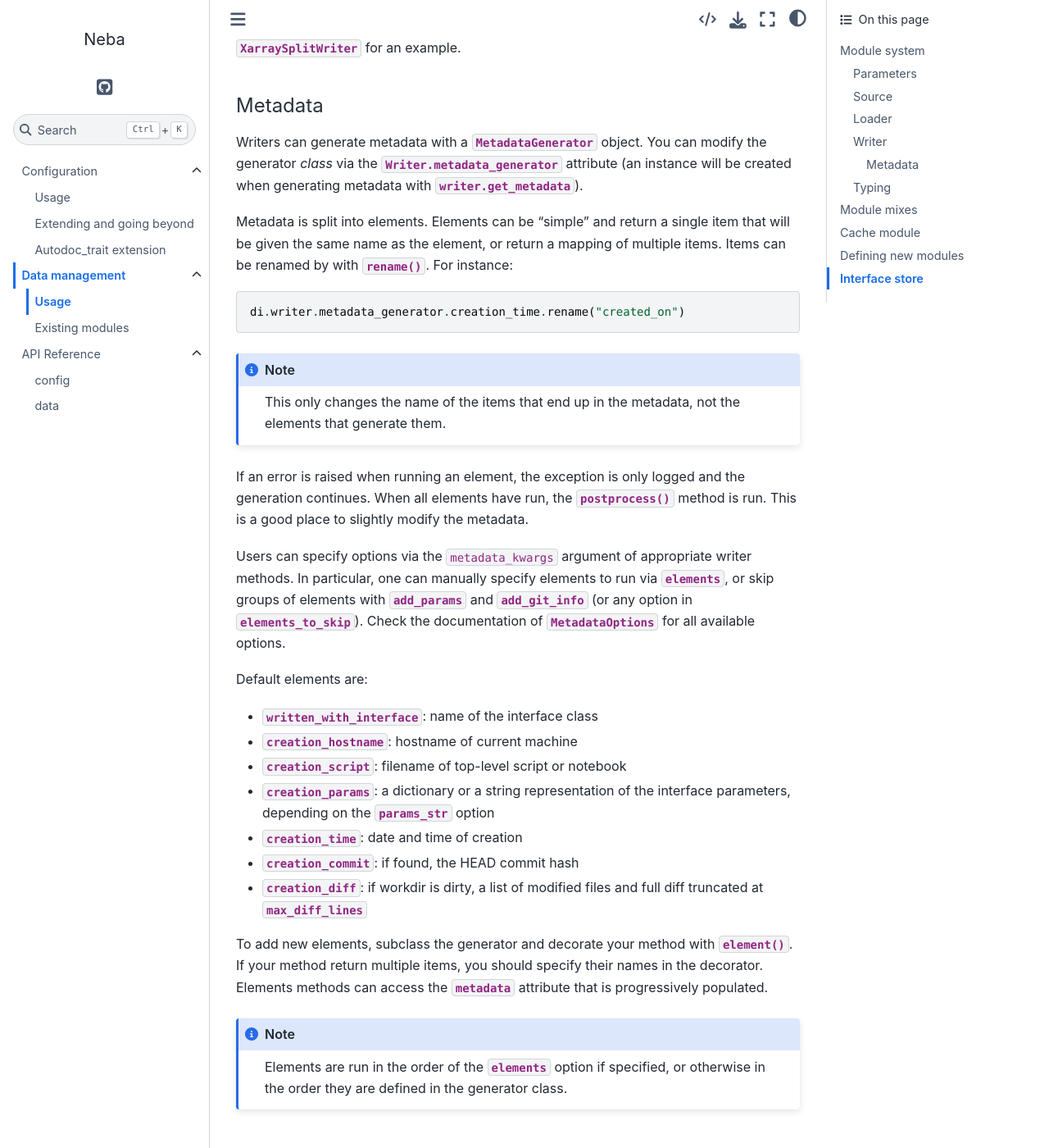
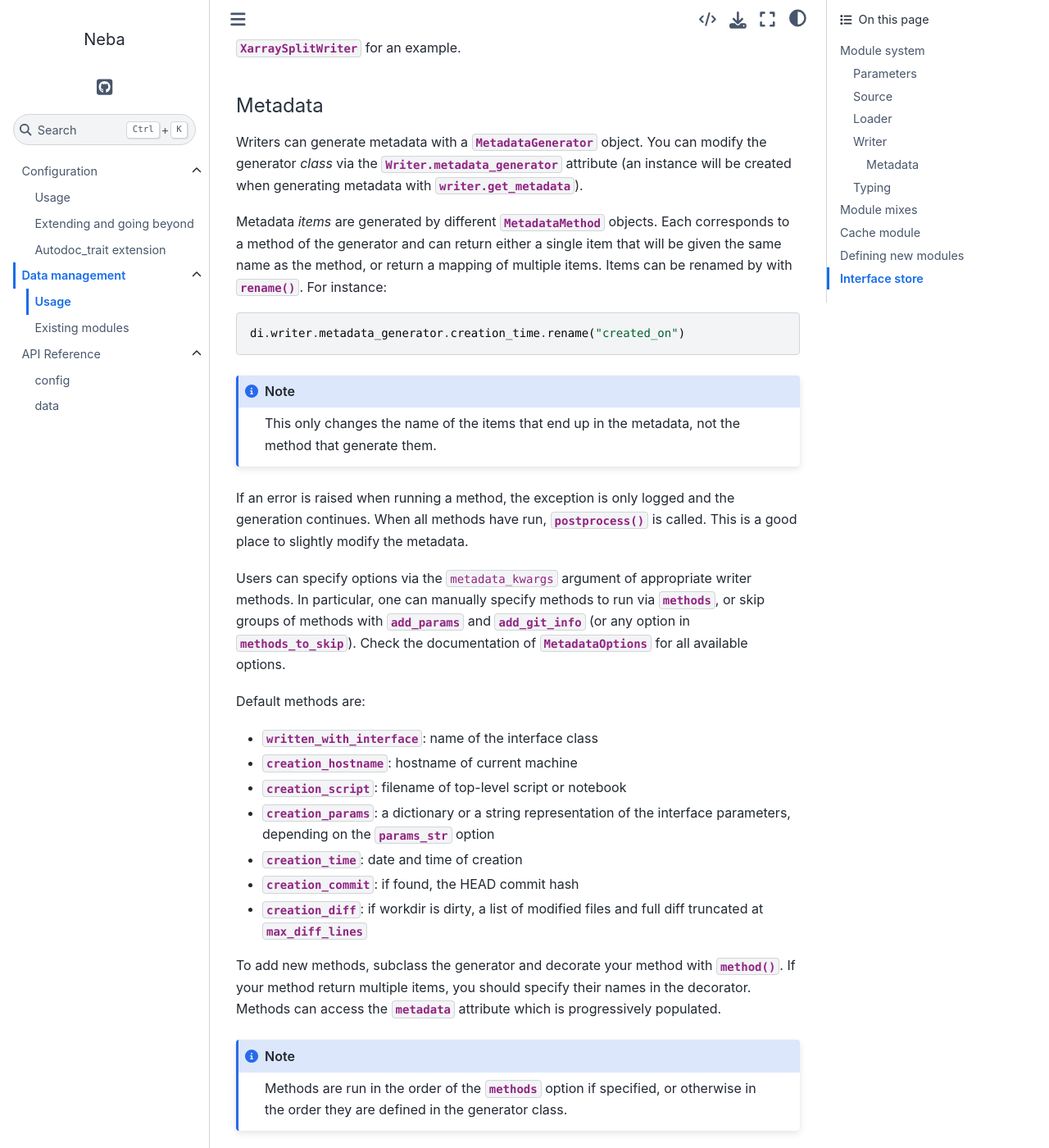
Before and after one commit to Descanonge/neba, a Sphinx documentation site: the page built from docs/source/data/usage.rst, in a window 1280 px wide and 1400 px high, scrolled down 5953 px. Shown: the whole window at 82% size. Built offline with Sphinx 7.4.7 and the Sphinx Book theme 1.1.4, drawn with Linux system fonts in a browser that asks for light colours; the version number could not be read and is left out.

Commit message:
Rename to MetadataMethod

```diff
--- a/docs/source/conf.py
+++ b/docs/source/conf.py
@@ -12,7 +12,7 @@ from sphinx.ext.autodoc._legacy_class_based._documenters import (
 )
 
 import neba
-from neba.data.writer import MetadataElement
+from neba.data.writer import MetadataMethod
 
 ## Project information
 
@@ -140,13 +140,13 @@ html_context = {
 }
 
 
-## Autodoc documenter for MetadataElements
+## Autodoc documenter for MetadataMethods
 
 
-class MetadataElementDocumenter(AttributeDocumenter):
+class MetadataMethodDocumenter(AttributeDocumenter):
     """Use docstring of method."""
 
-    objtype = "metadata_element"
+    objtype = "metadata_method"
     directivetype = "attribute"
     priority = AttributeDocumenter.priority + 10
 
@@ -155,7 +155,7 @@ class MetadataElementDocumenter(AttributeDocumenter):
         cls, member: Any, membername: str, isattr: bool, parent: Any
     ) -> bool:
         can = super().can_document_member(member, membername, isattr, parent)
-        return can and isinstance(member, MetadataElement)
+        return can and isinstance(member, MetadataMethod)
 
     def get_doc(self) -> list[list[str]] | None:
         return Documenter.get_doc(self)
@@ -179,7 +179,7 @@ class MetadataElementDocumenter(AttributeDocumenter):
 
 def setup(app) -> dict:
     app.setup_extension("sphinx.ext.autodoc")
-    app.add_autodocumenter(MetadataElementDocumenter)
+    app.add_autodocumenter(MetadataMethodDocumenter)
 
     return dict(
         version="0.1",
--- a/docs/source/data/usage.rst
+++ b/docs/source/data/usage.rst
@@ -290,9 +290,10 @@ modify the generator *class* via the
 (an instance will be created when generating metadata with
 :meth:`writer.get_metadata<.WriterAbstract.get_metadata>`).
 
-Metadata is split into elements. Elements can be "simple" and return a single
-item that will be given the same name as the element, or return a mapping of
-multiple items. Items can be renamed by with :meth:`~.MetadataElement.rename`.
+Metadata *items* are generated by different :class:`.MetadataMethod` objects.
+Each corresponds to a method of the generator and can return either a single
+item that will be given the same name as the method, or return a mapping of
+multiple items. Items can be renamed by with :meth:`~.MetadataMethod.rename`.
 For instance::
 
   di.writer.metadata_generator.creation_time.rename("created_on")
@@ -300,21 +301,21 @@ For instance::
 .. note::
 
     This only changes the name of the items that end up in the metadata, not the
-    elements that generate them.
+    method that generate them.
 
-If an error is raised when running an element, the exception is only logged and
-the generation continues. When all elements have run, the
-:meth:`~.MetadataGenerator.postprocess` method is run. This is a good place to
+If an error is raised when running a method, the exception is only logged and
+the generation continues. When all methods have run,
+:meth:`~.MetadataGenerator.postprocess` is called. This is a good place to
 slightly modify the metadata.
 
 Users can specify options via the ``metadata_kwargs`` argument of appropriate
-writer methods. In particular, one can manually specify elements to run via
-:attr:`~.MetadataOptions.elements`, or skip groups of elements with
+writer methods. In particular, one can manually specify methods to run via
+:attr:`~.MetadataOptions.methods`, or skip groups of methods with
 :attr:`~.MetadataOptions.add_params` and :attr:`~.MetadataOptions.add_git_info`
-(or any option in :attr:`~.MetadataOptions.elements_to_skip`). Check the
+(or any option in :attr:`~.MetadataOptions.methods_to_skip`). Check the
 documentation of :class:`.MetadataOptions` for all available options.
 
-Default elements are:
+Default methods are:
 
 * :attr:`~.MetadataGenerator.written_with_interface`: name of the interface
   class
@@ -330,16 +331,16 @@ Default elements are:
   modified files and full diff truncated at
   :attr:`~.MetadataOptions.max_diff_lines`
 
-To add new elements, subclass the generator and decorate your method with
-:func:`~.writer.element`. If your method return multiple items, you should
-specify their names in the decorator. Elements methods can access the
-:attr:`~.MetadataGenerator.metadata` attribute that is progressively populated.
+To add new methods, subclass the generator and decorate your method with
+:func:`~.writer.method`. If your method return multiple items, you should
+specify their names in the decorator. Methods can access the
+:attr:`~.MetadataGenerator.metadata` attribute which is progressively populated.
 
 .. note::
 
-    Elements are run in the order of the :attr:`~.MetadataOptions.elements`
-    option if specified, or otherwise in the order they are defined in the
-    generator class.
+    Methods are run in the order of the :attr:`~.MetadataOptions.methods` option
+    if specified, or otherwise in the order they are defined in the generator
+    class.
 
 .. _interface-typing:
 
```
Also changed, not shown: 3 other files.
